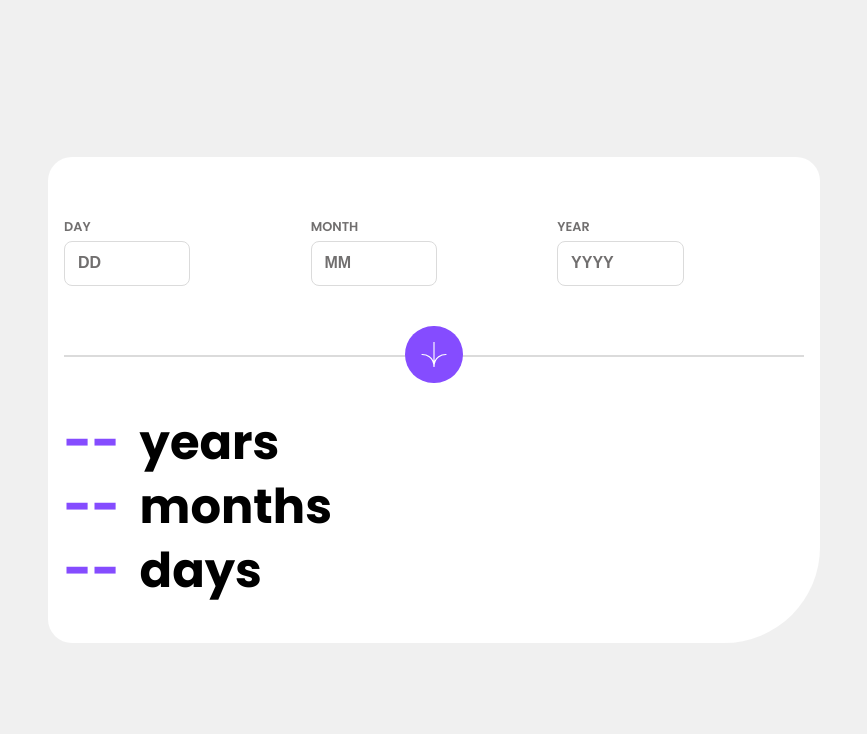
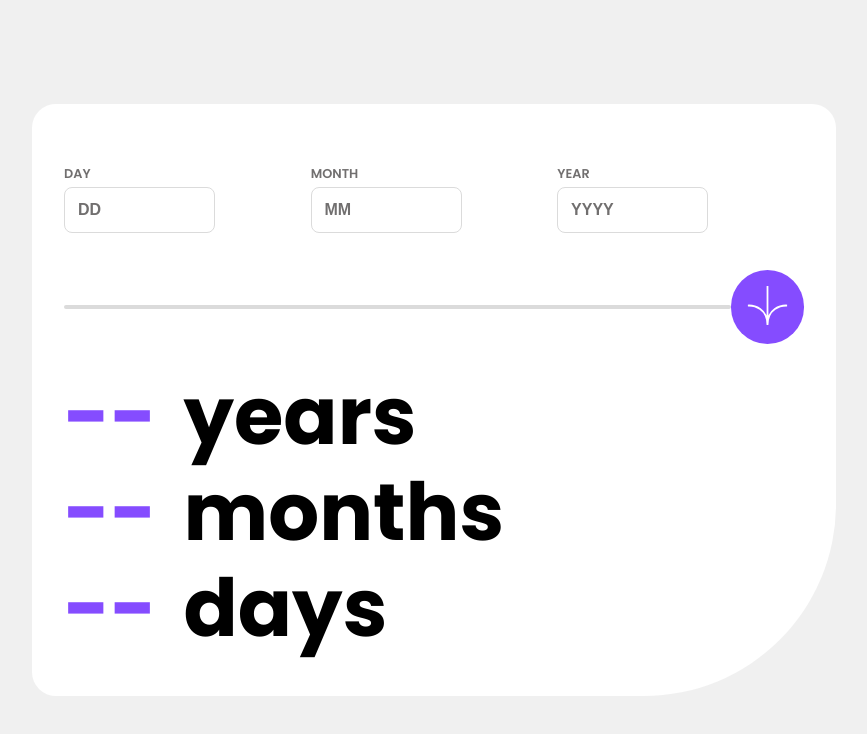
Before and after one commit to matheusrobertodasilva/age-calculator-app-main, a plain HTML site: page index.html in a window 1280 px wide. Shown: the whole page, without its empty margins (206-1073 px from the left). Drawn offline with Linux system fonts and the light colour scheme.

Commit message:
ajustes mo estilo

```diff
--- a/assets/css/main.css
+++ b/assets/css/main.css
@@ -31,20 +31,18 @@ section{
 
 .content{
     background-color: var(--White);
-    padding: 4rem 1rem 2rem 1rem;
+    padding: 4rem 1.5rem 2rem 1.5rem;
     margin: 1rem 1rem ;
     border-radius: 1.5rem 1.5rem 6rem 1.5rem;
 
     .form{
         width: 100%;
         display: flex;
-        justify-content: space-between;
+        justify-content: space-around;
 
         .field{
-            width: 50%;
             display: flex;
             flex-direction: column;
-            /* margin-left: 1rem; */
 
             .form__label--active{
                 color: var(--Light-red) !important;
@@ -62,8 +60,7 @@ section{
             }
 
             .form__input{
-                width: 40%;
-                /* height: 2.5rem; */
+                width: 50%;
                 padding: 0.8rem;
                 margin-top: 0.4rem;
                 border: none;
@@ -72,7 +69,11 @@ section{
                 font-size: 1rem;
                 font-weight: 800;
             }
-            input::placeholder{
+            .form__input:focus{
+                outline: 1;
+                outline-color: var(--Purple);
+            }
+            .form__input::placeholder{
                 font-weight: 800;
                 color: var(--Smokey-grey);
             }
@@ -89,6 +90,8 @@ section{
     .toutch{
         padding: 2rem 0rem;
         width: 100%;
+        margin-left: auto;
+        margin-right: auto;
 
         .toutch__line{
             background-color: var(--Light-grey);
@@ -99,19 +102,17 @@ section{
         }
 
         .toutch__btn{
+            background-color: var(--Purple);
+            border-style: none;
+            border-radius: 5rem;
             position: relative;
-            width: 100%;
-            margin: 0rem auto;
-            border-style: none;
-            background-color: transparent;
+            left: 40%;
+            padding: 1rem;
             z-index: 1.0;
         }
 
         .toutch__img{
-            background-color: var(--Purple);
             width: 1.6rem;
-            padding: 1rem;
-            border-radius: 2rem;
         }
     }
 
@@ -129,3 +130,77 @@ section{
 
     }
 }
+
+@media (min-width:600px) {
+    .content{
+        background-color: var(--White);
+        padding: 4rem 2rem 2rem 2rem;
+        border-radius: 1.5rem 1.5rem 12rem 1.5rem;
+
+        .form{
+
+            .field{
+
+                .form__label{
+
+                }
+
+                .form__input--active{
+
+                }
+
+                .form__input{
+
+                }
+
+                #msgDay, #msgMonth, #msgYear{
+
+                }
+            }
+
+        }
+
+        .toutch{
+            display: flex;
+            justify-content: flex-start;
+            align-items: center;
+
+            .toutch__line{
+                width: 100%;
+                position: static;
+                padding: 2px;
+                border-radius: 5rem;
+            }
+
+            .toutch__btn{
+                position: static;
+                display: block;
+                width: auto;
+                padding: 1rem;
+                z-index: 0;
+            }
+
+            .toutch__btn:hover{
+                background-color: var(--Off-black);
+            }
+
+            .toutch__img{
+                width: 100%;
+            }
+        }
+
+        .output{
+            .output__title{
+                font-size: 5rem;
+            }
+            #outAge,#outMonths,#outDays{
+                color: var(--Purple);
+                margin-right: 0.6rem;
+
+            }
+
+        }
+    }
+
+
+}
```
